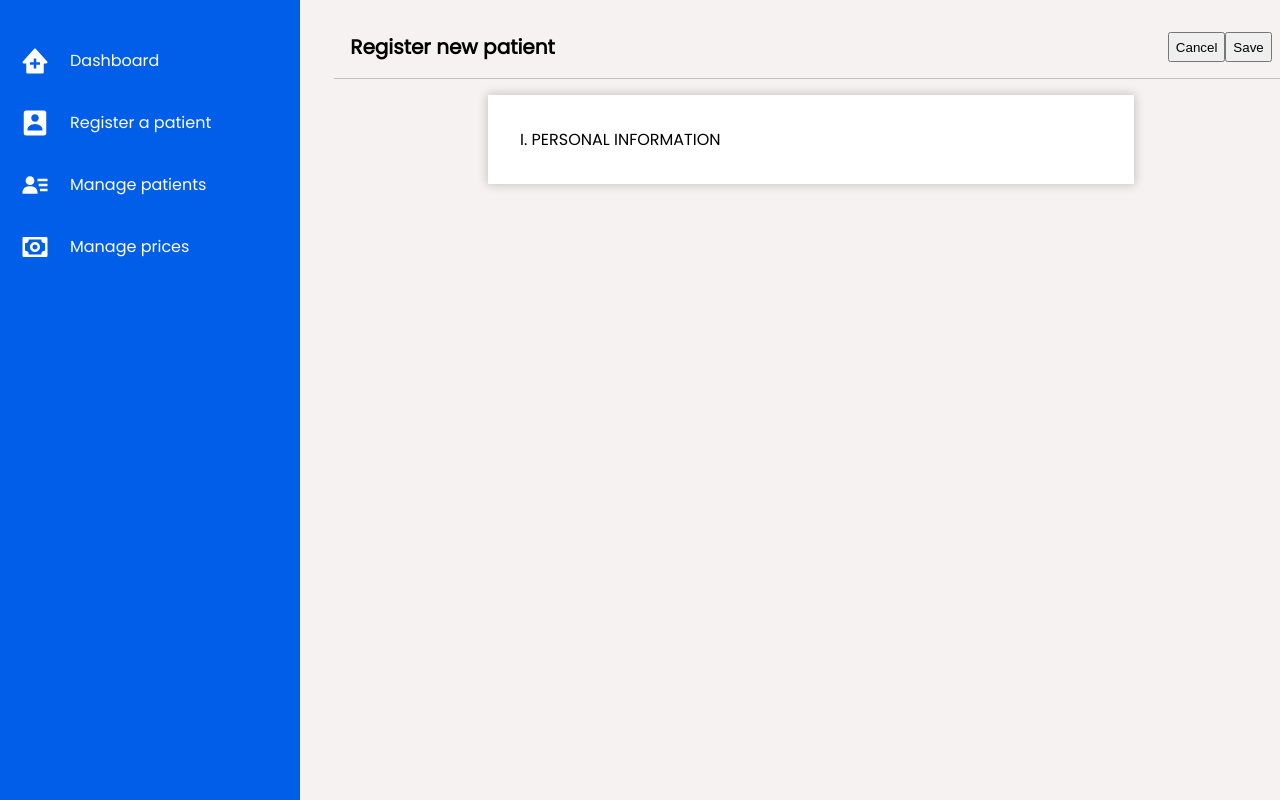
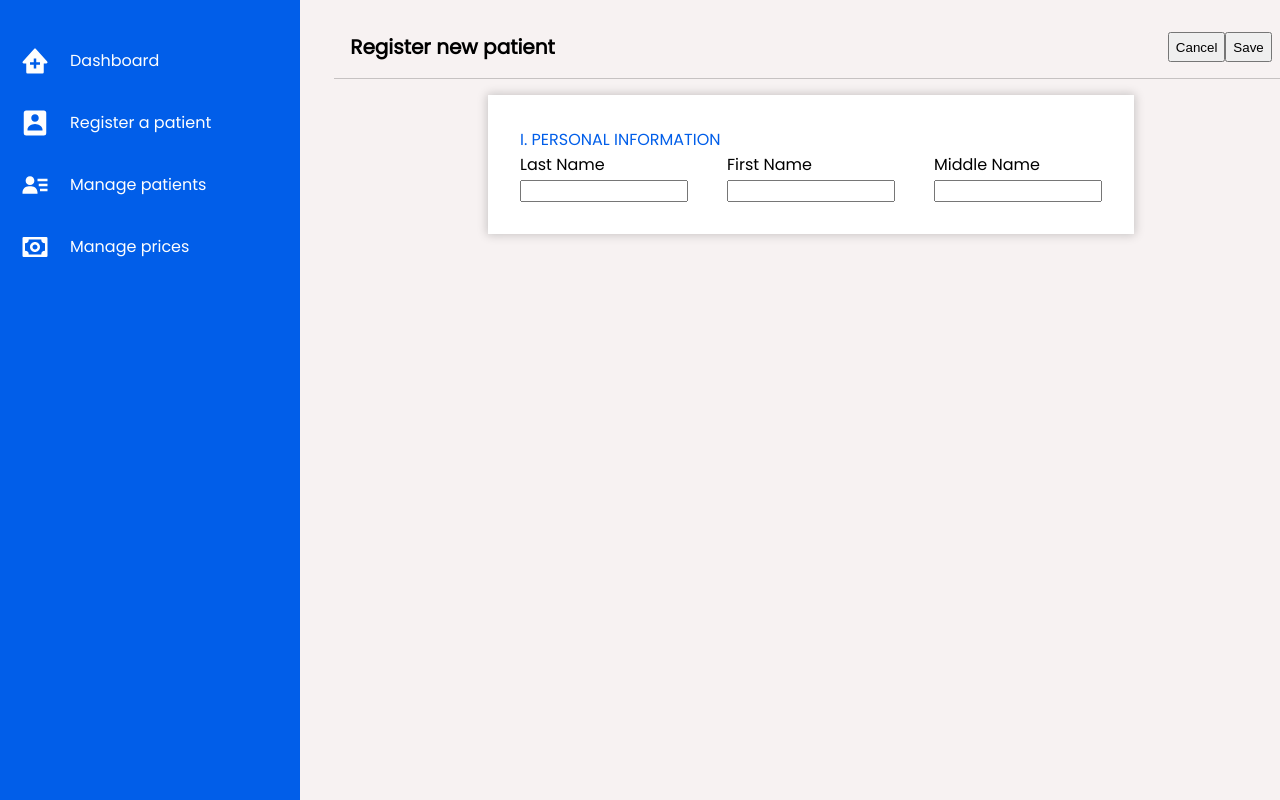
Before and after one commit to aseelzxc/bethzatha-client, a Vue app: page /add_patient in a window 1280 px wide. Shown: the top 800 px of the page. Built offline with nearby package versions, Linux system fonts and the light colour scheme.

Commit message:
Add input boxes in form

```diff
--- a/src/views/AddPatient.vue
+++ b/src/views/AddPatient.vue
@@ -12,12 +12,28 @@
         <section class="form-container">
             <div class="personal-information">
                 <div class="heading">I. PERSONAL INFORMATION</div>
+                <div class="input-container flex-row">
+                    <div>
+                        <label for="">Last Name</label><br/>
+                        <input type="text"/>
+                    </div>
+                    <div>
+                        <label for="">First Name</label><br/>
+                        <input type="text"/>
+                    </div>
+                    <div>
+                        <label for="">Middle Name</label><br/>
+                        <input type="text"/>
+                    </div>
+                </div>
             </div>
         </section>
     </main>
 </template>
 
 <style lang="scss" scoped>
+@import '../assets/colors.scss';
+
 main{
     padding: 1rem;
     align-items: center;
@@ -29,10 +45,6 @@ header{
     padding: 1rem;
     justify-content: space-between;
     border-bottom: 1px solid rgba(0,0,0,0.2);
-
-    .title{
-
-    }
 }
 .form-container{
     background-color: #fff;
@@ -41,4 +53,17 @@ header{
     box-shadow: 0 0 .6em .05em rgba(0,0,0,0.2);
     margin: 1rem;
 }
+.heading{
+    color: $--main-blue;
+}
+
+.input-container{
+    justify-content: space-between;
+    div{
+        input{
+            width: 10rem;
+            height: 1rem;
+        }
+    }
+}
 </style>
```
